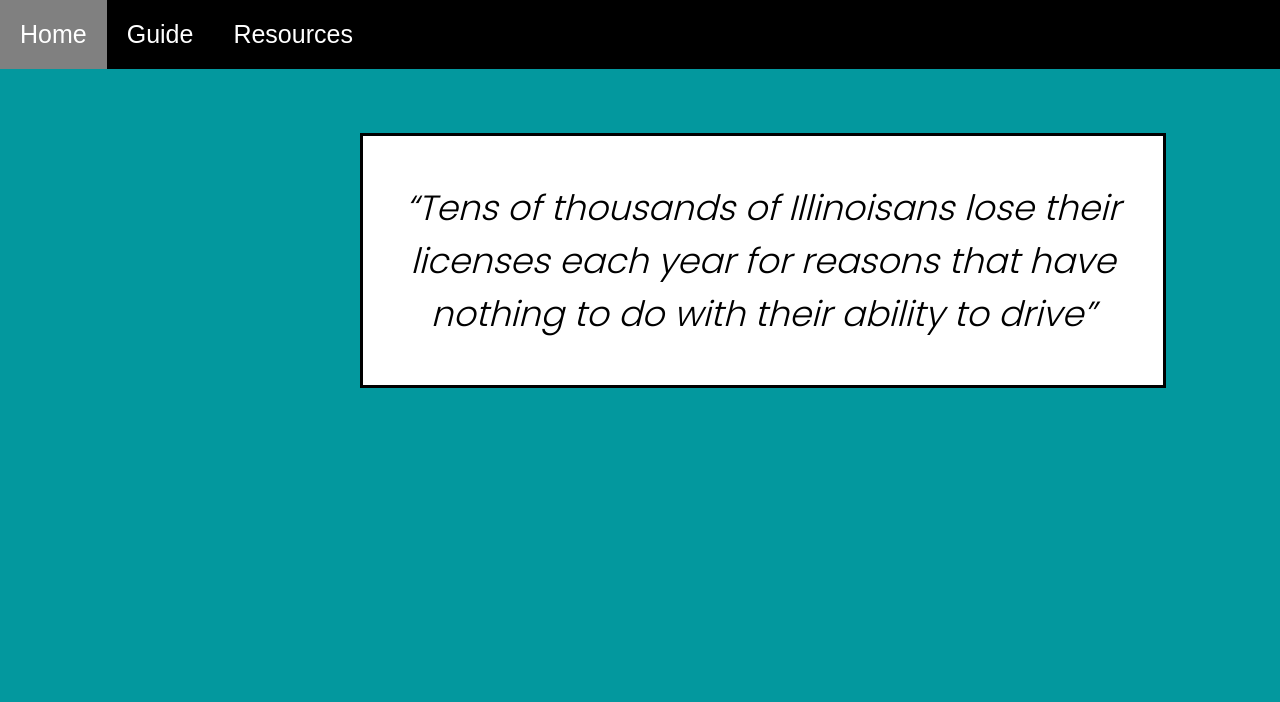
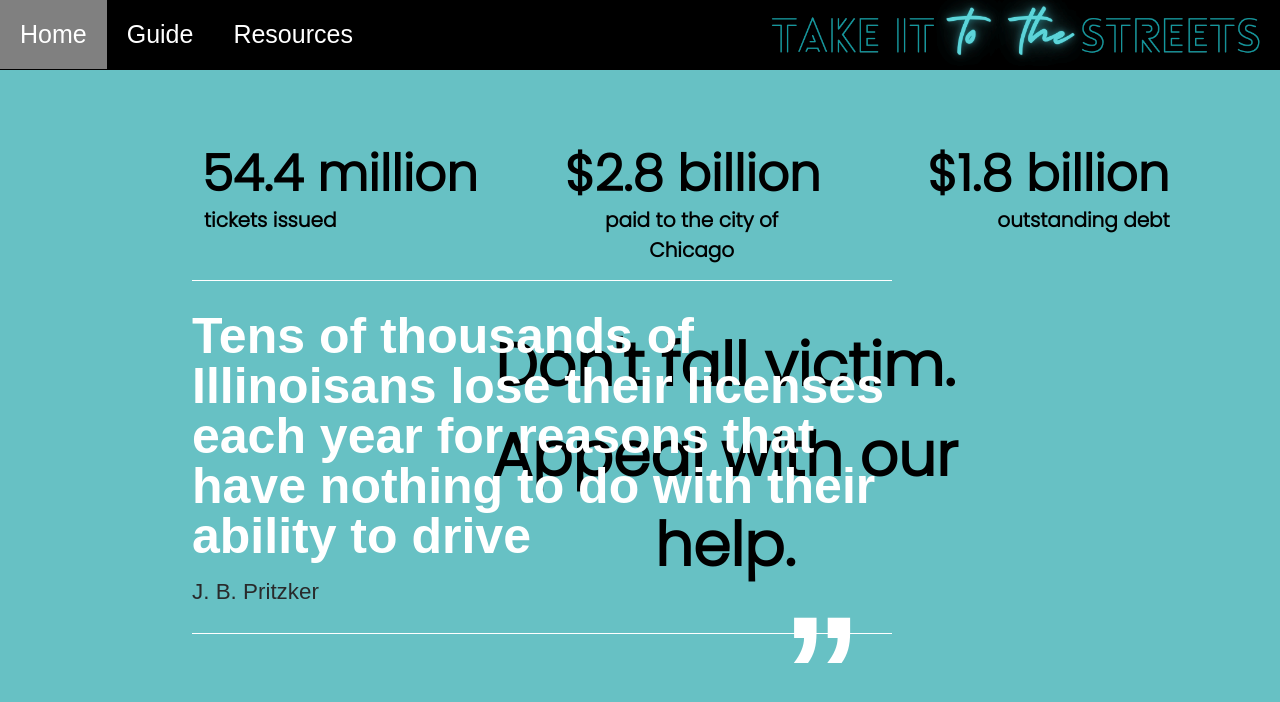
Before and after one commit to lacosta2/to-the-street, a plain HTML site: page index.html in a window 1280 px wide. Drawn offline with Linux system fonts and the light colour scheme.

Commit message:
Add files via upload

```diff
--- a/index.html
+++ b/index.html
@@ -16,8 +16,31 @@
         <li><a href="guide.html">Guide</a></li>
         <li><a href="resources.html">Resources</a></li>
     </ul>
+    <img src="banner.jpg" id="banner">
+    <div class="container">
+        <div>
+            <h2>54.4 million</h2>
+            <h3>tickets issued</h3>
+        </div>
+        <div>
+            <h2>$2.8 billion</h2>
+            <h3>paid to the city of Chicago</h3>
+        </div>
+        <div>
+            <h2>$1.8 billion</h2>
+            <h3 id="right">outstanding debt</h3>
+        </div>
+    </div>
 
-    <blockquote id="quote"><p id="quote-text"><i>“Tens of thousands of Illinoisans lose their licenses each year for reasons that have nothing to do with their ability to drive”</i></p></blockquote>
+    <div class="blockquote-wrapper">
+        <div class="blockquote">
+          <h1>
+            Tens of thousands of Illinoisans lose their licenses each year for reasons that have nothing to do with their ability to drive
+           </h1>
+          <h4>J. B. Pritzker</h4>
+        </div>
+      </div>
+    <blockquote id="quote2">Don't fall victim. Appeal with our help.</blockquote>
 
 </body>
 
--- a/style.css
+++ b/style.css
@@ -1,7 +1,9 @@
 body {
-    background: #03989E ;
+
+    background-color: rgba(3 , 152, 158, 0.6);
     margin: 0px;
     font-family: 'Poppins', sans-serif;
+    overflow: hidden;
 }
 
 #nav {
@@ -10,7 +12,7 @@ body {
     margin: 0;
     padding: 0;
     overflow: hidden;
-
+    height: 70px;
 }
 li a {
     font-size: 25px;
@@ -28,13 +30,23 @@ li a:hover {
 
 #quote {
     text-align: center;
-    max-width: 800px;
+    max-width: 500px;
     font-size: 35px;
-    left: 25%;
-    margin-top: 5%;
-    border: 3px solid black;
+    left: 150px;
+    border: 3px solid white;
     position: absolute;
-    background-color: white;
+
+}
+
+#quote2 {
+    text-align: center;
+    max-width: 600px;
+    font-size: 60px;
+    top:32.5%;
+    right: 215px;
+    position: absolute;
+    font-weight: 800;
+
 }
 
 #quote-text{
@@ -55,3 +67,138 @@ h2 {
     float: left;
 
 }
+
+#banner{
+    margin-top: -70px;
+    height: 70px;
+    float:right;
+    padding-right: 15px;
+}
+
+#ticket {
+    height: 350px;
+    width: 80%;
+    margin-left: auto;
+    margin-right: auto;
+    display: block;
+    padding-top: 70px;
+}
+
+.container {
+    display: flex;
+    padding-left: 15%;
+    padding-top: 2%;
+
+
+}
+.container > div {
+    flex: 1;
+
+}
+
+.container > div > h2 {
+    font-size: 50px;
+    text-align: center;
+
+    max-width: 350px;
+}
+
+.container > div > h3 {
+    font-size: 20px;
+    padding-left: 12px;
+    text-align: center;
+
+    max-width: 250px;
+    top: 185px;
+    position: absolute;
+}
+
+#right {
+    padding-left: 80px;
+}
+#guide-p {
+    font-size: 24px;
+    max-width: 1600px;
+    display: block;
+    margin-left: auto;
+    margin-right: auto;
+
+}
+
+#guide-ul {
+    font-size: 24px;
+
+    max-width: 1550px;
+    display: block;
+    margin-left: auto;
+    margin-right: auto;
+    padding-left: 50px;
+}
+
+#guide-ul > li {
+    margin: 15px 0;
+
+}
+
+/* all credits go to https://freefrontend.com/css-quote-styles/ for the following styling */
+.blockquote-wrapper {
+    display: flex;
+    height: 100vh;
+    padding: 0 20px;
+}
+
+ .blockquote {
+     position: absolute;
+     font-family: 'Montserrat', sans-serif;
+     font-weight: 800;
+     color: #ffffff;
+     padding: 30px 0;
+     width: 100%;
+     max-width: 700px;
+     z-index: 1;
+     margin: 80px auto;
+     align-self: center;
+     border-top: solid 1px;
+     border-bottom: solid 1px;
+     left: 15%;
+     top: 25%;
+
+
+ }
+
+ .blockquote h1 {
+     position: relative;
+     color: #FFFFFF;
+     font-size: 20px;
+     font-weight: 800;
+     line-height: 1;
+     margin: 0;
+ }
+
+ .blockquote:after {
+     position: absolute;
+     content: "”";
+     color: rgba(255, 255, 255, 1);
+     font-size: 10rem;
+     line-height: 0;
+     bottom: -40px;
+     right: 30px;
+ }
+
+ @media all and (min-width: 600px) {
+     .blockquote h1 {
+         font-size: 50px;
+    }
+
+ }
+
+ .blockquote h4 {
+     position: relative;
+     color: #292a2b;
+     font-size: 1.4rem;
+     font-weight: normal;
+     line-height: 1;
+     margin: 0;
+     padding-top: 20px;
+     z-index: 1;
+ }
```
Also changed, not shown: guide.html (+17 -20 lines), resources.html (+1 -0 lines), banner.jpg (added).
